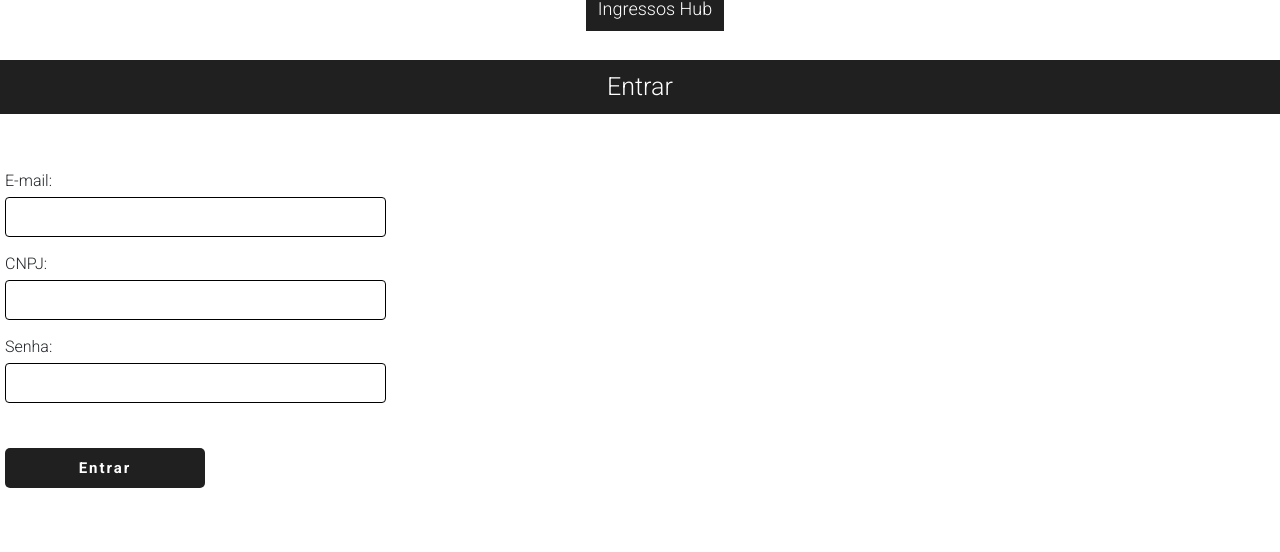
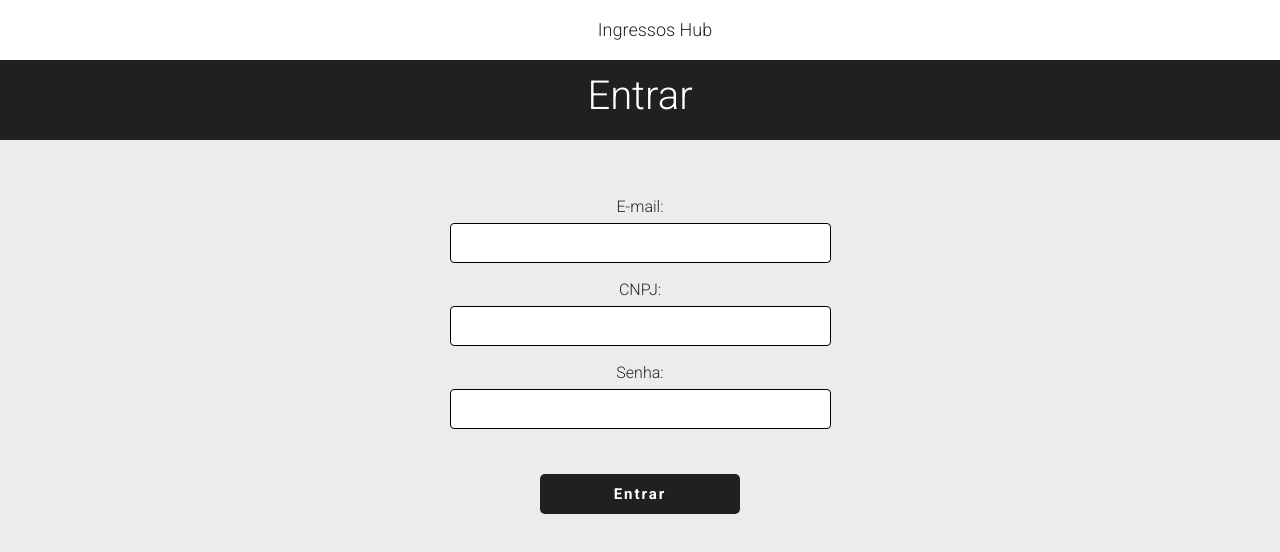
Before and after one commit to dsm-cefet-rj/trabalho2021-1-grupo-7-psw, a React (Create React App) app in the folder frontend/: page /login-company in a window 1280 px wide. Shown: the top 552 px of the page. Built offline with nearby package versions, Linux system fonts and the light colour scheme; some icons are missing.

Commit message:
Consertando erro de estilo

```diff
--- a/frontend/src/pages/LoginComp/login.jsx
+++ b/frontend/src/pages/LoginComp/login.jsx
@@ -9,13 +9,16 @@ export default function LoginC(){
         <div className="page">
             <Header/>
 
+            <div className="titulo">
                 <h1>Entrar</h1>
+            </div>
 
+            <div className="body">
                 <form>
                     <label htmlFor="email">E-mail:</label>
-                <input id="email" type="number"/>
+                    <input id="email" type="email"/>
                     <label htmlFor="cnpj">CNPJ:</label>
-                <input id="cnpj" type="number"/>
+                    <input id="cnpj" type="text"/>
                     <label htmlFor="password">Senha:</label>
                     <input id="password" type="password"/>
 
@@ -24,7 +27,7 @@ export default function LoginC(){
                     </button>
 
                 </form>
-
+            </div>
 
         </div>
     )
--- a/frontend/src/pages/LoginComp/style.css
+++ b/frontend/src/pages/LoginComp/style.css
@@ -8,7 +8,11 @@ form{
     padding: 5px;
 }
 
-h1{
+body{
+    background: rgb(236, 236, 236);
+}
+
+.titulo{
     margin-bottom: 50px;
     background: #212020;
     padding: 12px;
@@ -19,43 +23,49 @@ h1{
 
 .page{
     text-align: center;
+}
+
+/*
+.body{
+    background: white;
+    padding: 70px;
+    margin: 0 auto;
+    max-width: 65%;
+    border-radius: 5px;
+    box-shadow: 0 0 10px rgba(0, 0, 0, 0.3);
 
 }
-
+*/
 label, input{
     display: block;
 }
 
 label{
     margin-bottom: 4px;
+    margin: 0 auto;
 }
 
 input{
     padding-left: 10px;
     margin-bottom: 15px;
-    width: 99%;
     height: 40px;
+    width: 200px;
     border-radius: 4px;
     border: 1px solid black;
+    margin: 0 auto;
 }
 
 .submitButton{
-    margin-top: 30px;
+    margin: 0 auto;
     cursor: pointer;
     background: #212020;
     border: none;
     color: white;
-    height: 40px;
-    width: 200px;
+    height: 50px;
+    width: 50px;
     font-weight: 600;
     letter-spacing: 2px;
     border-radius: 5px;
     font-size: 15px;
 
 }
-
-@media (min-width: 760px) {
-input{
-    width:30%;
-}
-}
--- a/frontend/src/pages/LoginUser/login.jsx
+++ b/frontend/src/pages/LoginUser/login.jsx
@@ -10,7 +10,9 @@ export default function LoginU(){
 
             <Header/>
 
-            <h1>Entrar</h1>
+            <div className="titulo">
+                <h1>Entrar</h1>
+            </div>
 
 
             <form>
--- a/frontend/src/pages/LoginUser/style.css
+++ b/frontend/src/pages/LoginUser/style.css
@@ -8,7 +8,7 @@ form{
     padding: 5px;
 }
 
-h1{
+.titulo{
     margin-bottom: 50px;
     background: #212020;
     padding: 12px;
--- a/frontend/src/pages/RegisterComp/index.js
+++ b/frontend/src/pages/RegisterComp/index.js
@@ -11,7 +11,9 @@ export default function RegisterC(){
 
             <Header/>
 
-            <h1>Cadastre sua empresa</h1>
+            <div className="titulo">
+                <h1>Cadastre sua empresa</h1>
+            </div>
 
                 <form>
                     <label>Nome da Empresa:</label>
--- a/frontend/src/pages/RegisterComp/style.css
+++ b/frontend/src/pages/RegisterComp/style.css
@@ -8,7 +8,7 @@ form{
     padding: 5px;
 }
 
-h1{
+.titulo{
     margin-bottom: 50px;
     background: #212020;
     padding: 12px;
--- a/frontend/src/pages/RegisterUser/index.js
+++ b/frontend/src/pages/RegisterUser/index.js
@@ -8,8 +8,11 @@ import Footer from '../../components/Footer/Footer'
 export default function RegisterU(){
     return (
         <div className="page">
-            <Header/>
-            <h1>Cadastre sua empresa</h1>
+            <Header/>y
+
+            <div className="titulo">
+                <h1>Cadastre sua empresa</h1>
+            </div>
 
                 <form>
                     <label>Nome da Empresa:</label>
--- a/frontend/src/pages/RegisterUser/style.css
+++ b/frontend/src/pages/RegisterUser/style.css
@@ -8,7 +8,7 @@ form{
     padding: 5px;
 }
 
-h1{
+.titulo{
     margin-bottom: 50px;
     background: #212020;
     padding: 12px;
```
Lines whose indentation alone changed are shown as unchanged.
